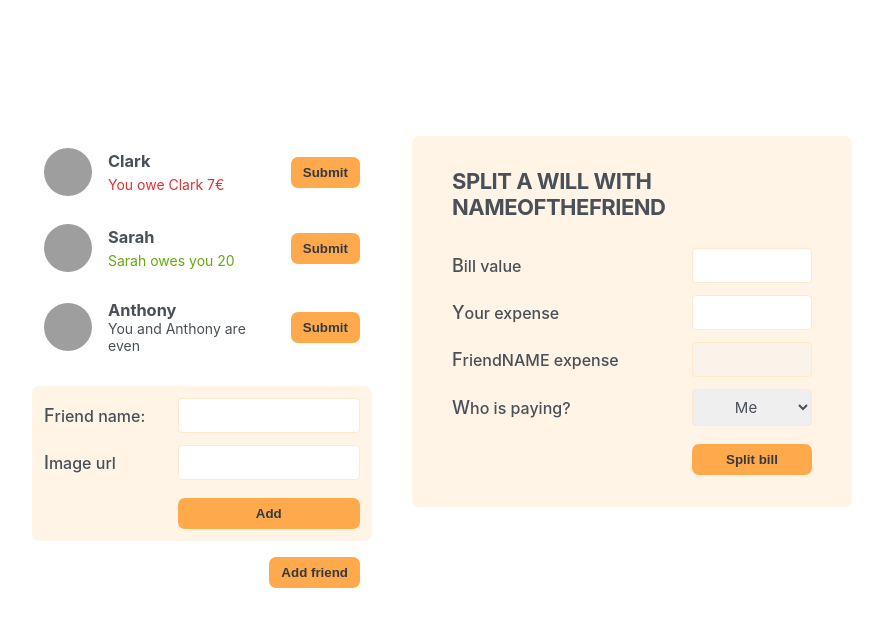
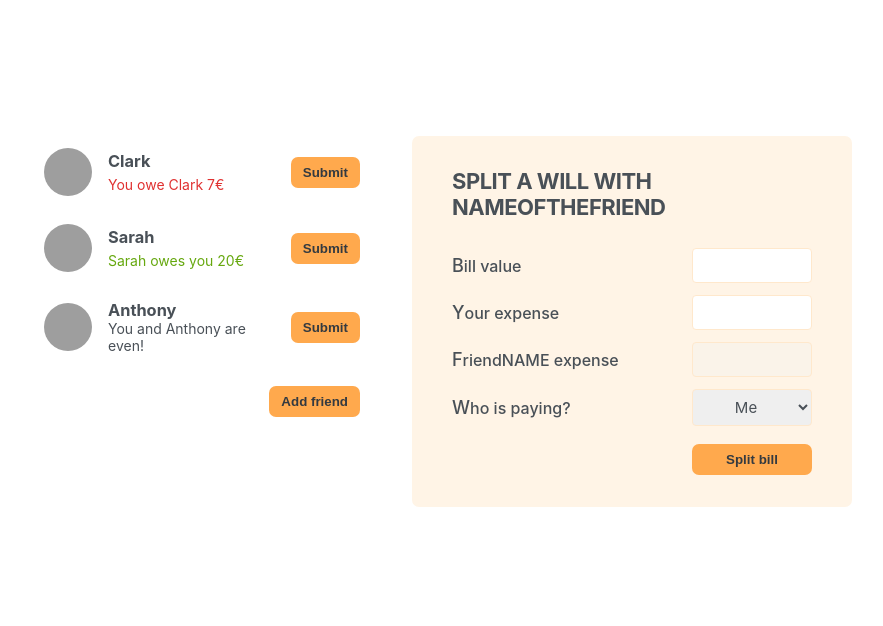
Before and after one commit to WojtG/eat-and-split, a React (Create React App) app: page / in a window 1280 px wide. Shown: the top 626 px of the page, without its empty margins (198-1081 px from the left). Built offline with nearby package versions, Linux system fonts and the light colour scheme; grey boxes are pictures that could not be loaded.

Commit message:
open close form logic

```diff
--- a/src/App.js
+++ b/src/App.js
@@ -5,12 +5,20 @@
 import FormSplitBill from "./FormSplitBill";
 
 function App() {
+  const [showAddFriend, setShowAddFriend] = useState(false);
+
+  function handleShowAddFriend() {
+    setShowAddFriend((s) => !s);
+  }
   return (
     <div className="app">
       <div className="sidebar">
         <FriendsList />
-        <FormAddFriend />
-        <Button>Add friend</Button>
+        {showAddFriend && <FormAddFriend />}
+        <Button onClick={handleShowAddFriend}>
+          {" "}
+          {showAddFriend ? "Close" : "Add friend"}
+        </Button>
       </div>
       <FormSplitBill />
     </div>
--- a/src/Button.js
+++ b/src/Button.js
@@ -1,4 +1,8 @@
-function Button({ children }) {
-  return <button className="button">{children}</button>;
+function Button({ children, onClick }) {
+  return (
+    <button onClick={onClick} className="button">
+      {children}
+    </button>
+  );
 }
 export default Button;
--- a/src/FriendElement.js
+++ b/src/FriendElement.js
@@ -12,10 +12,10 @@
       )}
       {friend.balance > 0 && (
         <p className="green">
-          {friend.name} owes you {friend.balance}
+          {friend.name} owes you {friend.balance}€
         </p>
       )}
-      {friend.balance === 0 && <p>You and {friend.name} are even</p>}
+      {friend.balance === 0 && <p>You and {friend.name} are even!</p>}
       <Button>Submit</Button>
     </li>
   );
```
